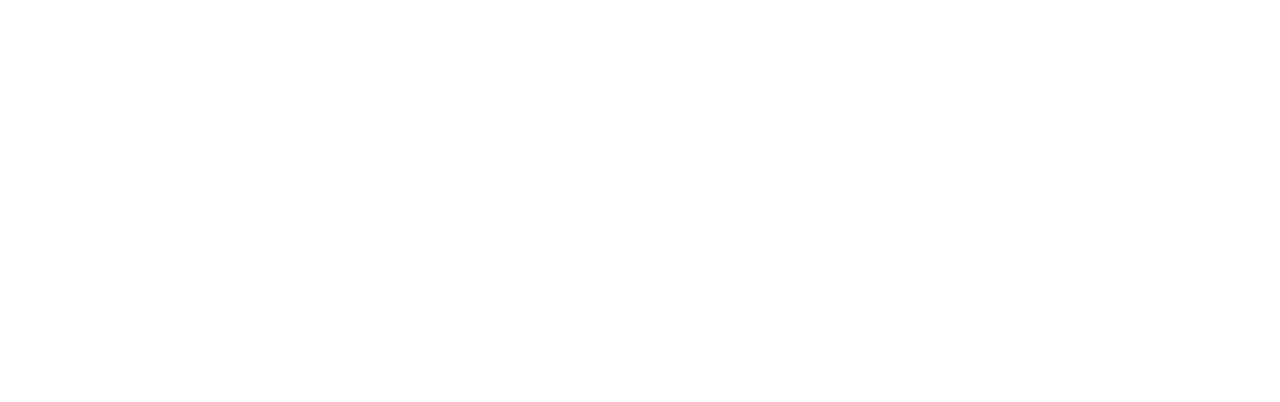
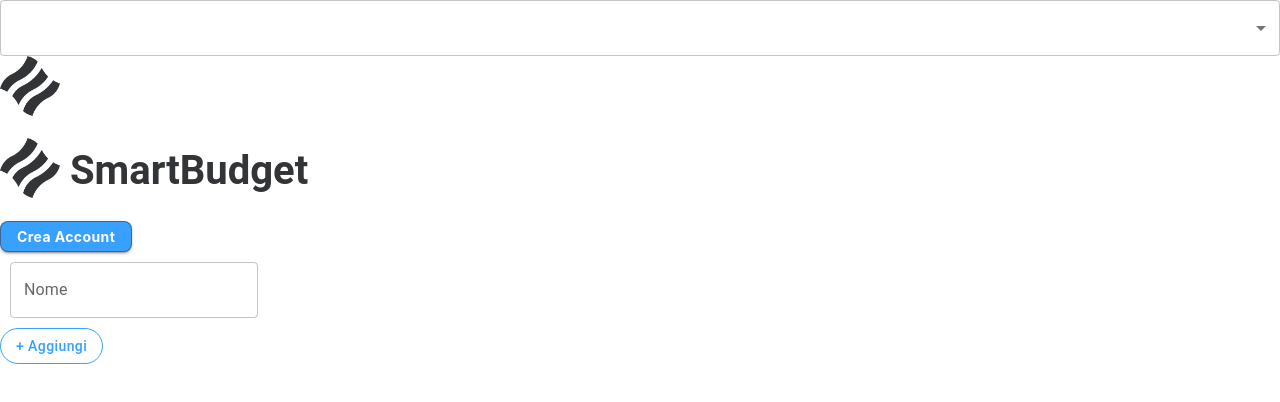
Before and after one commit to AlexSantini10/smart-budget, a React (Create React App) app in the folder client/: page /provejem in a window 1280 px wide. Before the commit this address had no page. Shown: the top 402 px of the page. Built offline with nearby package versions, Linux system fonts and the light colour scheme; the HTML template or start-up script is replaced by a standard one.

Commit message:
OutlinedButton + stile componenti
Aggiunto Componente OutlinedButton e modificato lo stile di alcuni componenti per rispettare il design su Figma. Fa eccezione TextInput a causa di alcuni conflitti con lo stile dell'etichetta.
Aggiunta una pagina e la route associata per le prove del bellissimo Jem

```diff
--- a/client/package.json
+++ b/client/package.json
@@ -5,6 +5,7 @@
   "dependencies": {
     "@emotion/react": "^11.11.4",
     "@emotion/styled": "^11.11.5",
+    "@fontsource/roboto": "^5.0.13",
     "@mui/material": "^5.15.19",
     "@testing-library/jest-dom": "^5.17.0",
     "@testing-library/react": "^13.4.0",
--- a/client/src/App.js
+++ b/client/src/App.js
@@ -1,6 +1,6 @@
 import React from 'react';
 import {BrowserRouter, Routes, Route} from 'react-router-dom';
-import { LandingPage, Login } from './pages';
+import { LandingPage, Login, ProveJem } from './pages';
 
 const App = () => {
   return (
@@ -8,6 +8,7 @@ const App = () => {
       <Routes>
         <Route path="/registrazione" element={<LandingPage />} />
         <Route path="/login" element={<Login />} />
+        <Route path="/provejem" element={<ProveJem />} />
         <Route path="/" element={<LandingPage />} /> {/* Redirect a registrazione di default */}
       </Routes>
     </BrowserRouter>
--- a/client/src/components/LogoAndTitle.js
+++ b/client/src/components/LogoAndTitle.js
@@ -5,7 +5,16 @@ const LogoAndTitle = () => {
   return (
     <div style={{ display: 'flex', alignItems: 'center' }}>
       <Logo />
-      <h1 style={{ marginLeft: '10px', color:'#333437' }}>SmartBudget</h1>
+      <h1 style={{
+          color: "var(--Notion-title, #333437)",
+          textAlign: "center",
+          fontFamily: "Roboto",
+          fontSize: "40px",
+          fontStyle: "normal",
+          fontWeight: 700,
+          lineHeight: "normal",
+          paddingLeft: "10px",
+      }}>SmartBudget</h1>
     </div>
   );
 };
--- /dev/null
+++ b/client/src/components/OutlinedButton.js
@@ -0,0 +1,19 @@
+import React from 'react'
+import Button from '@mui/material/Button';
+
+
+const OutlinedButton = ({labelText}) => (
+    <Button variant="outlined"
+    sx={{
+        color: '#38A0FF',
+        textTransform: 'capitalize',
+        borderRadius: '100px',
+        border: '1px solid #38A0FF',
+        background: '#FFF',
+      }}
+    >
+      {labelText}
+    </Button>
+)
+
+export default OutlinedButton
--- a/client/src/components/PrimaryButton.js
+++ b/client/src/components/PrimaryButton.js
@@ -4,7 +4,20 @@ import Button from '@mui/material/Button';
 const PrimaryButton = ({labelText}) => {
   return (
     <div>
-      <Button variant="contained">{labelText}</Button>
+      <Button variant="contained"
+      sx={{
+        borderRadius: "8px",
+        border: "1px solid rgba(51, 52, 55, 0.50)",
+        background: "#38A0FF",
+        textTransform: 'capitalize',
+        color: "#FFF",
+        textAlign: "center",
+        fontFamily: "Inter",
+        fontSize: "14px",
+        fontStyle: "normal",
+        fontWeight: 700,
+        lineHeight: "normal",
+      }}>{labelText}</Button>
     </div>
   )
 }
--- a/client/src/components/TextInput.js
+++ b/client/src/components/TextInput.js
@@ -10,7 +10,22 @@ const TextInput = ({labelText, textType}) => {
 
     return (
         <div style={{margin:'10px'}}>
-            <TextField type={textType} label={labelText} variant="outlined" onChange={handleChange} />
+            <TextField type={textType} label={labelText} variant="outlined" onChange={handleChange}
+            sx={{
+                /*
+                    borderRadius: "8px",
+                    border: "1px solid rgba(51, 52, 55, 0.50)",
+                    background: "#FFF",
+                    color: "rgba(51, 52, 55, 0.70)",
+                    textAlign: "center",
+                    fontFamily: "Inter",
+                    fontSize: "10px",
+                    fontStyle: "normal",
+                    fontWeight: 500,
+                    lineHeight: "normal",
+                */
+            }}
+            />
         </div>
     )
 }
--- a/client/src/components/index.js
+++ b/client/src/components/index.js
@@ -3,11 +3,13 @@ import Logo from "./Logo";
 import LogoAndTitle from "./LogoAndTitle";
 import DropDown from "./DropDown";
 import PrimaryButton from "./PrimaryButton";
+import OutlinedButton from "./OutlinedButton";
 
 export {
     TextInput,
     Logo,
     LogoAndTitle,
     DropDown,
-    PrimaryButton
+    PrimaryButton,
+    OutlinedButton
 };
--- /dev/null
+++ b/client/src/pages/ProveJem.js
@@ -0,0 +1,16 @@
+import React from 'react'
+import {DropDown, Logo, LogoAndTitle, PrimaryButton, TextInput, OutlinedButton} from '../components'
+const ProveJem = () => {
+  return (
+    <div>
+        <div><DropDown>Cacca</DropDown></div>
+        <div><Logo></Logo></div>
+        <div><LogoAndTitle></LogoAndTitle></div>
+        <PrimaryButton labelText={"Crea Account"}> </PrimaryButton>
+        <TextInput labelText={"Nome"}></TextInput>
+        <OutlinedButton labelText={"+ Aggiungi"}></OutlinedButton>
+    </div>
+  )
+}
+
+export default ProveJem
--- a/client/src/pages/index.js
+++ b/client/src/pages/index.js
@@ -1,5 +1,6 @@
 import LandingPage from "./LandingPage";
 import Login from "./Login";
+import ProveJem from "./ProveJem";
 
 
-export { LandingPage, Login };
+export { LandingPage, Login, ProveJem };
```
Also changed, not shown: 1 other file (tests, documents, lock files or other folders).
